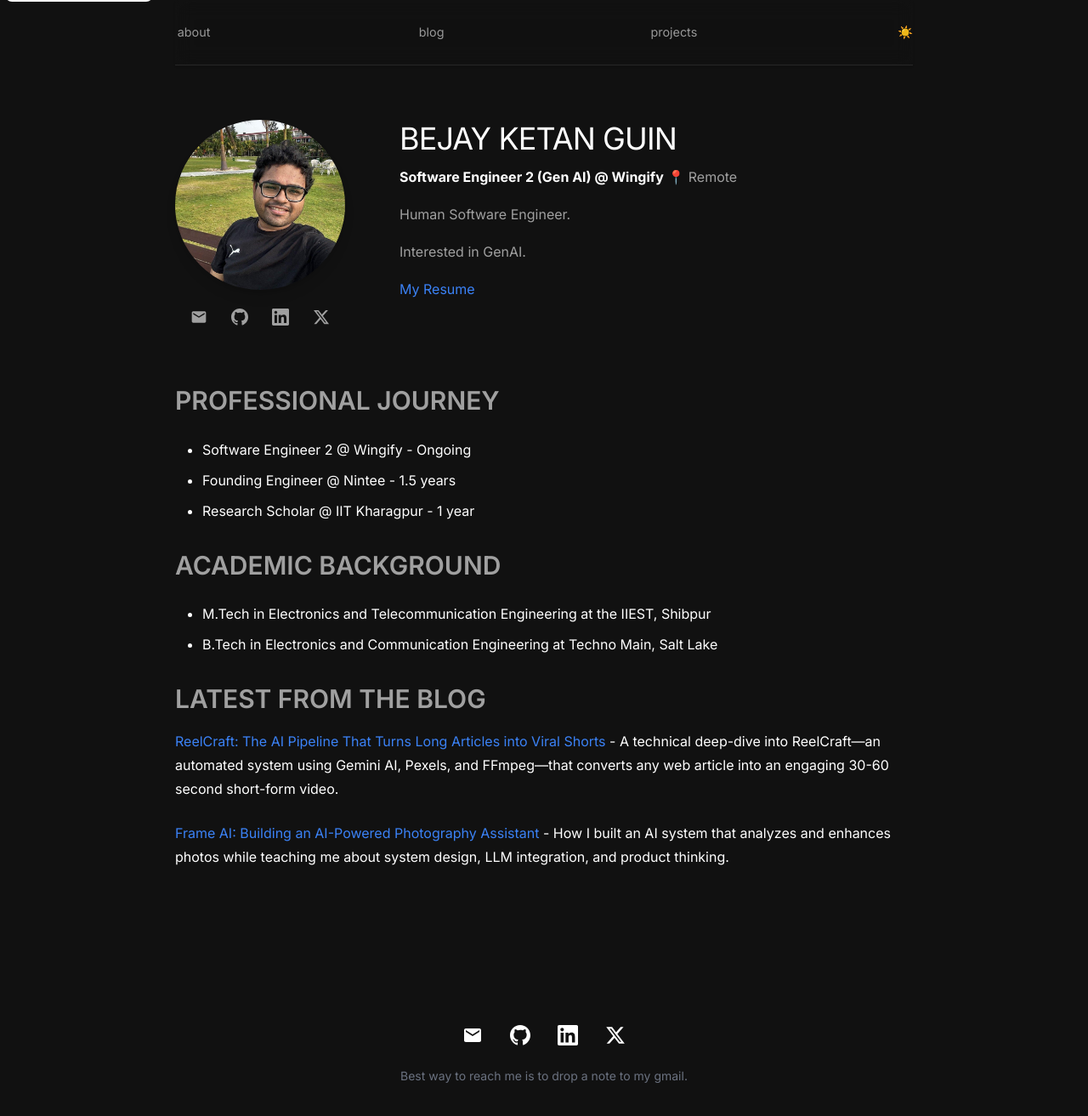
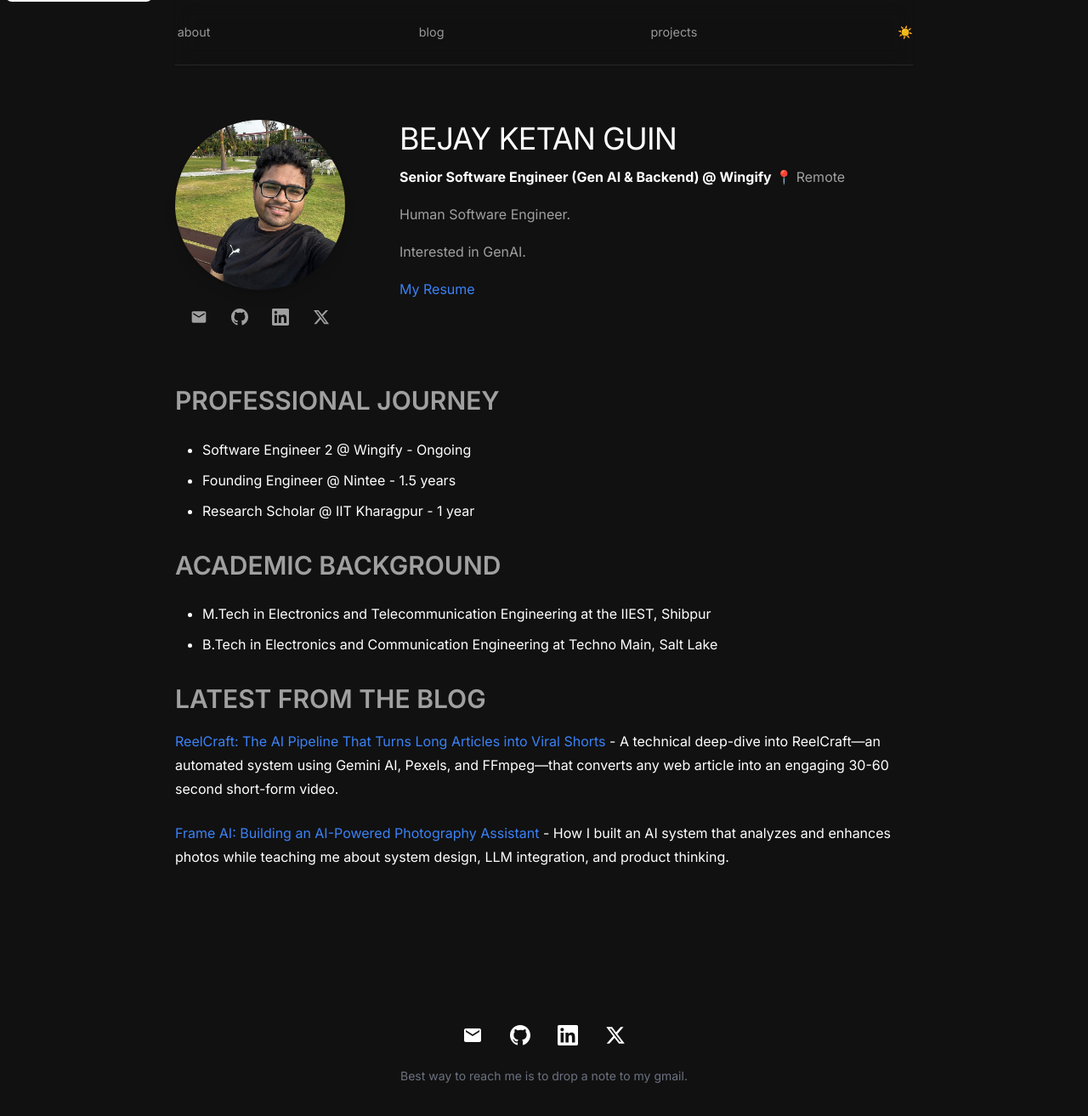
Before and after one commit to BKG123/BKG123.github.io, a Jekyll site: the page built from index.md, in a window 1280 px wide and 1326 px high. Shown: the top 1313 px of the window at 85% size. Built offline with Jekyll 4.4.1, drawn with Linux system fonts in a browser that asks for light colours.

Commit message:
Update job title in index.md to reflect promotion to Senior Software Engineer (Gen AI & Backend) at Wingify.

```diff
--- a/index.md
+++ b/index.md
@@ -31,7 +31,7 @@ title: "Bejay Ketan Guin"
   <div class="intro-container" markdown="1">
 # BEJAY KETAN GUIN
 
-**Software Engineer 2 (Gen AI) @ Wingify**
+**Senior Software Engineer (Gen AI & Backend) @ Wingify**
 📍 Remote
 
 Human Software Engineer.
```
